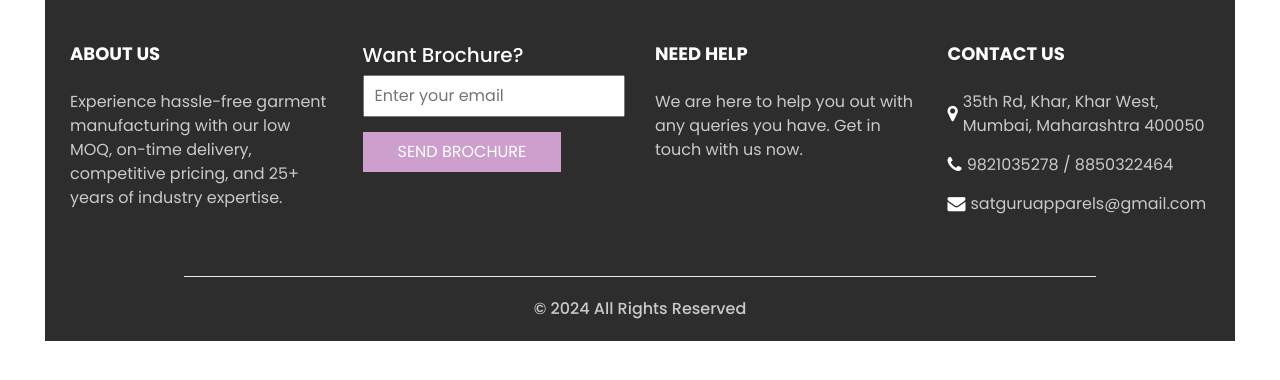
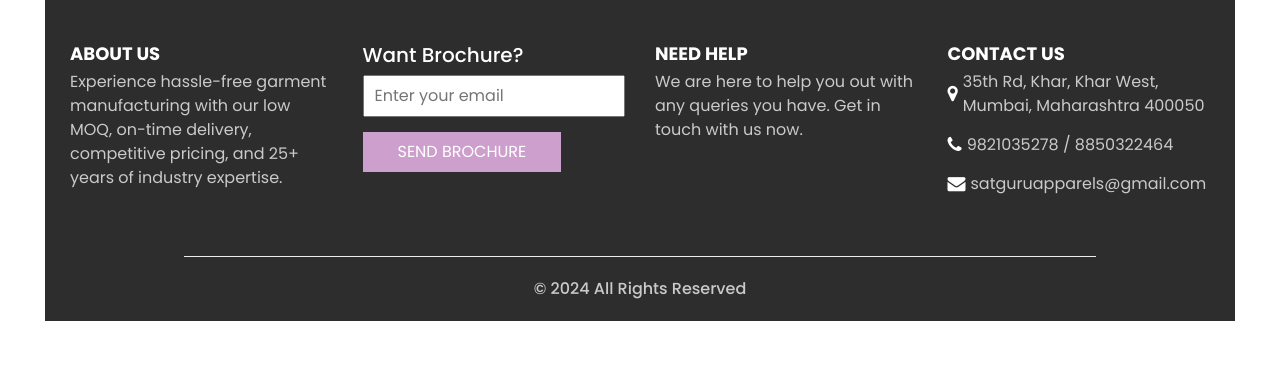
Before and after one commit to DC2K3/satguruapparels, a plain HTML site: page index.html in a window 1280 px wide. Shown: the part 4100-4480 px from the top of the page. Drawn offline with nearby package versions, Linux system fonts and the light colour scheme; a small style sheet from the web is missing.

Commit message:
Footer sorted

```diff
--- a/css/style.css
+++ b/css/style.css
@@ -1,5 +1,10 @@
 @import url("https://fonts.googleapis.com/css2?family=Poppins:wght@300;400;500;600;700&display=swap");
 @import url("font-awesome.min.css");
+
+
+.data-p{
+  margin-top: -20px;
+}
 
 .fa-map-marker{
   font-size: px;
--- a/index.html
+++ b/index.html
@@ -667,7 +667,6 @@
               Do send us an enquire if you have any requirements.
             </p>
             <br>
-                <br>
                 <a href="enquire.html"><button type="button" class="btn btn-primary btn-lg" >Enquire</button></a>
           </div>
         </div>
@@ -707,7 +706,7 @@
             <div class="row">
               <div class="col-md-6 col-lg-3">
                 <h6>ABOUT US</h6>
-                <p>
+                <p class="data-p">
                   Experience hassle-free garment manufacturing with our low MOQ,
                   on-time delivery, competitive pricing, and 25+ years of industry
                   expertise.
@@ -751,14 +750,14 @@
 
               <div class="col-md-6 col-lg-3">
                 <h6>NEED HELP</h6>
-                <p>
+                <p class="data-p">
                   We are here to help you out with any queries you have. Get in
                   touch with us now.
                 </p>
               </div>
               <div class="col-md-6 col-lg-3">
-                <h6>CONTACT US</h6>
-                <div class="info_link-box">
+                <h6 >CONTACT US</h6>
+                <div class="info_link-box data-p">
                   <a href="">
                     <i class="fa fa-map-marker" aria-hidden="true"></i>
                     <span> 35th Rd, Khar, Khar West, Mumbai, Maharashtra 400050 </span>
```
Also changed, not shown: about.html (+3 -3 lines), accesories.html (+3 -3 lines), contact.html (+2 -2 lines), enquire.html (+3 -3 lines), jackets.html (+3 -3 lines), jersey.html (+3 -3 lines), joggers.html (+3 -3 lines), oversized.html (+4 -4 lines), shorts.html (+3 -3 lines), sweatshirt.html (+3 -3 lines), t-shirt.html (+3 -3 lines).
